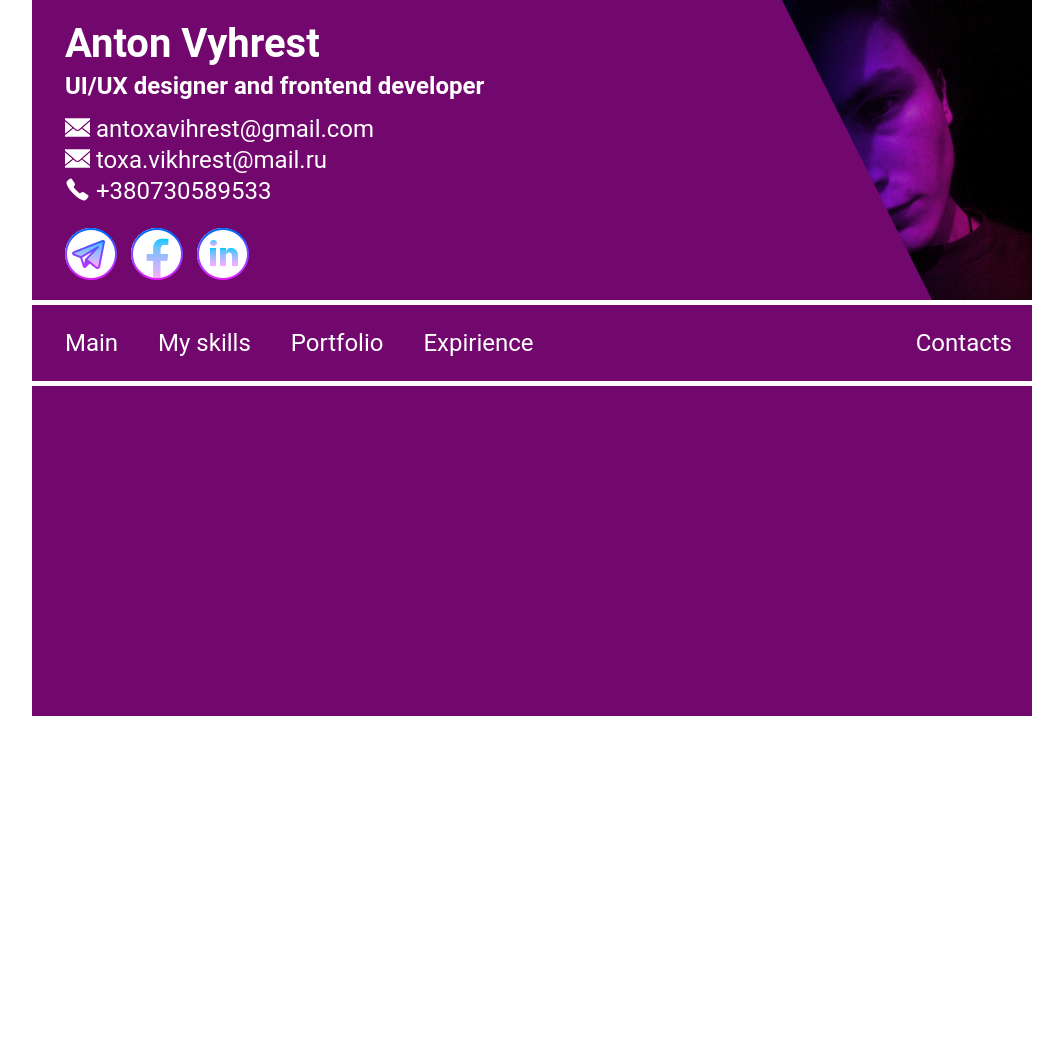
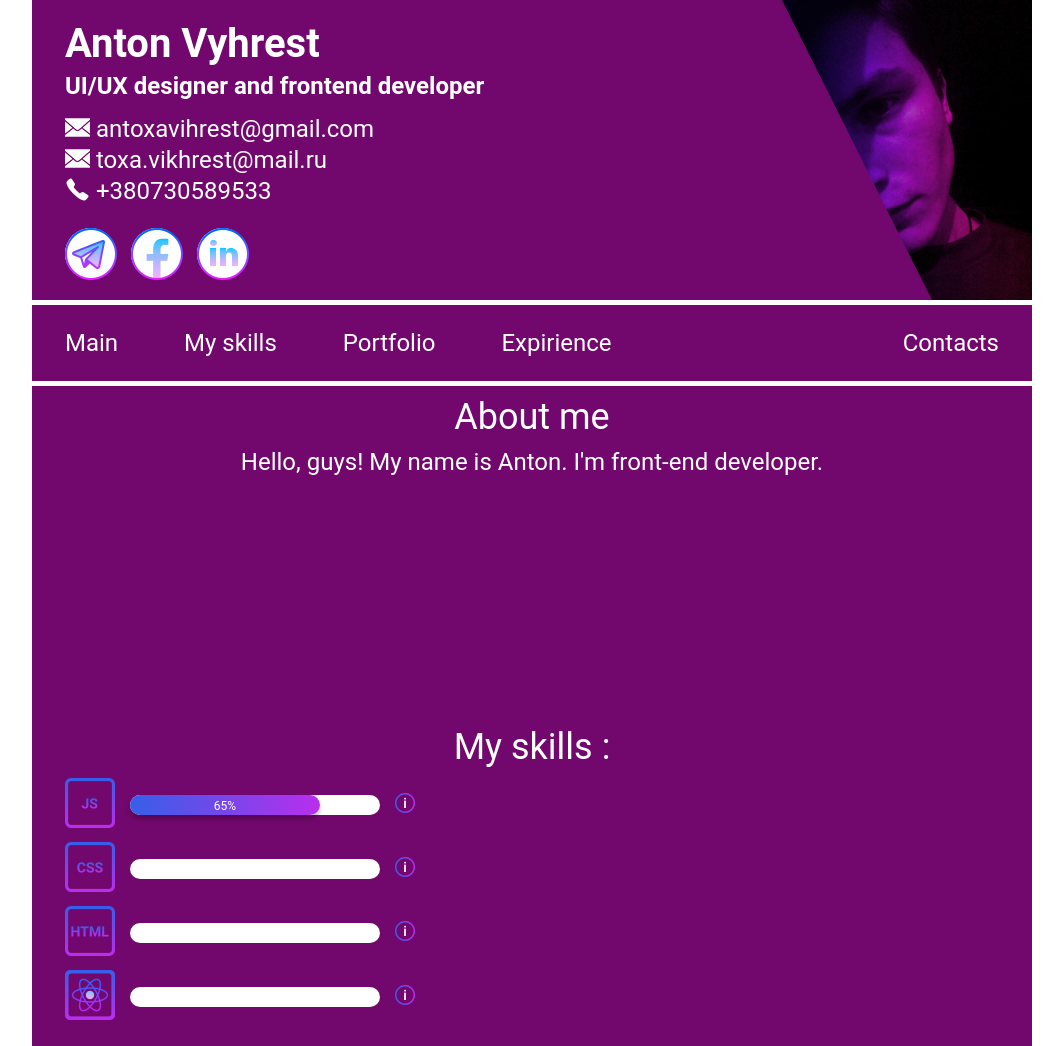
Before and after one commit to Direed/MyBlog, a plain HTML site: page src/index.html in a window 1280 px wide. Shown: the whole page, without its empty margins (108-1171 px from the left). Before the commit the page ends 800 px from the top, so only its background shows below. Drawn offline with Linux system fonts and the light colour scheme.

Commit message:
add window My skills

```diff
--- a/src/index.html
+++ b/src/index.html
@@ -41,7 +41,38 @@
     </div>
 </header>
 <div id="mainBox">
+    <div class="paragraph"><a>About me</a></div>
+    <div class="text-area"><a>Hello, guys! My name is Anton. I'm front-end developer.</a></div>
+</div>
+<div id="mySkills">
+    <div class="paragraph"><a>My skills :</a></div>
+    <div id="skills_and_description">
+        <div id="skill_list">
+            <div class="skill">
+                <div><img src="../images/JS.png"></div>
+                <div class="progressBar"><div id="progress_js"><a>65%</a></div></div>
+                <div><img src="../images/moreInfo.png"></div>
+            </div>
+            <div class="skill">
+                <div><img src="../images/Css.png"></div>
+                <div class="progressBar"><div id="progress_css"><a></a></div></div>
+                <div><img src="../images/moreInfo.png"></div>
+            </div>
+            <div class="skill">
+                <div><img src="../images/HTML.png"></div>
+                <div class="progressBar"><div id="progress_html"><a></a></div></div>
+                <div><img src="../images/moreInfo.png"></div>
+            </div>
+            <div class="skill">
+                <div><img src="../images/ReactFramework.png"></div>
+                <div class="progressBar"><div id="progress_react"><a></a></div></div>
+                <div><img src="../images/moreInfo.png"></div>
+            </div>
+        </div>
+        <div id="more_details_window">
 
+        </div>
+    </div>
 </div>
 
 
--- a/src/scss/_mainBox.scss
+++ b/src/scss/_mainBox.scss
@@ -1,4 +1,19 @@
 #mainBox{
   background-color: #72086D;
   height: 330px;
+  .paragraph{
+    padding: 10px 0 10px 0;
+    text-align: center;
+    a{
+      font-size: 36px;
+      line-height: 42px;
+    }
+  }
+  .text-area{
+    text-align: center;
+    a{
+      font-size: 24px;
+      line-height: 28px;
+    }
+  }
 }
--- /dev/null
+++ b/src/scss/_mySkills.scss
@@ -0,0 +1,51 @@
+#mySkills{
+  background-color: #72086D;
+  height: 330px;
+  .paragraph{
+    padding: 10px 0 10px 0;
+    text-align: center;
+    a{
+      font-size: 36px;
+      line-height: 42px;
+    }
+  }
+  #skills_and_description{
+    display: flex;
+    flex-direction: row;
+  }
+  #skill_list{
+    display: flex;
+    flex-direction: column;
+  }
+  .skill{
+    display: flex;
+    flex-direction: row;
+    align-items: center;
+    margin-bottom: 10px;
+    div{
+      margin-right: 15px;
+    }
+    div:first-child{
+      margin-left: 33px;
+    }
+    .progressBar{
+      width: 250px;
+      height: 20px;
+      background: #FFFFFF;
+      border-radius: 30px;
+      #progress_js{
+        width: 190px;
+        height: 20px;
+        background: linear-gradient(90deg, #365FE8 0%, #B92EED 100%);
+        box-shadow: 0px 4px 4px rgba(0, 0, 0, 0.25);
+        border-radius: 30px;
+        text-align: center;
+        margin: 0 0 0 0;
+        a{
+          font-size: 12px;
+          line-height: 14px;
+        }
+      }
+    }
+  }
+}
--- a/src/scss/_navBarEnd.scss
+++ b/src/scss/_navBarEnd.scss
@@ -8,8 +8,15 @@
     list-style: none;
     font-size: 24px;
     line-height: 28px;
+    margin: 0;
+    padding: 0;
+    overflow: hidden;
     li{
-      margin: 0 20px 0 0;
+      cursor: pointer;
+      padding: 24px 33px 24px 33px;
+    }
+    li:hover{
+      background-color: #111;
     }
   }
 }
--- a/src/scss/_navBarStart.scss
+++ b/src/scss/_navBarStart.scss
@@ -8,12 +8,18 @@
     list-style: none;
     font-size: 24px;
     line-height: 28px;
-    padding-left: 33px;
+    margin: 0;
+    padding: 0;
+    overflow: hidden;
     li{
-      margin: 0 0 0 40px;
+      cursor: pointer;
+      padding: 24px 33px 24px 33px;
     }
     li:first-child{
-      margin: 0 0 0 0;
+      margin: 0 0 0 ;
+    }
+    li:hover{
+      background-color: #111;
     }
   }
 }
--- a/src/scss/main.scss
+++ b/src/scss/main.scss
@@ -5,9 +5,10 @@ $text-font-weight: normal;
 $text-color: #FFFFFF;
 @import "_rectangl.scss";
 @import "_myPhoto.scss";
-@import "navBarStart.scss";
-@import "navBarEnd.scss";
-@import "mainBox.scss";
+@import "_navBarStart.scss";
+@import "_navBarEnd.scss";
+@import "_mainBox.scss";
+@import "_mySkills.scss";
 body {
   width: $width-page;
   margin: auto;
```
Also changed, not shown: images/Css.png (added), images/HTML.png (added), images/JS.png (added), images/ReactFramework.png (added), images/moreInfo.png (added), src/main.css, 1 other file.
